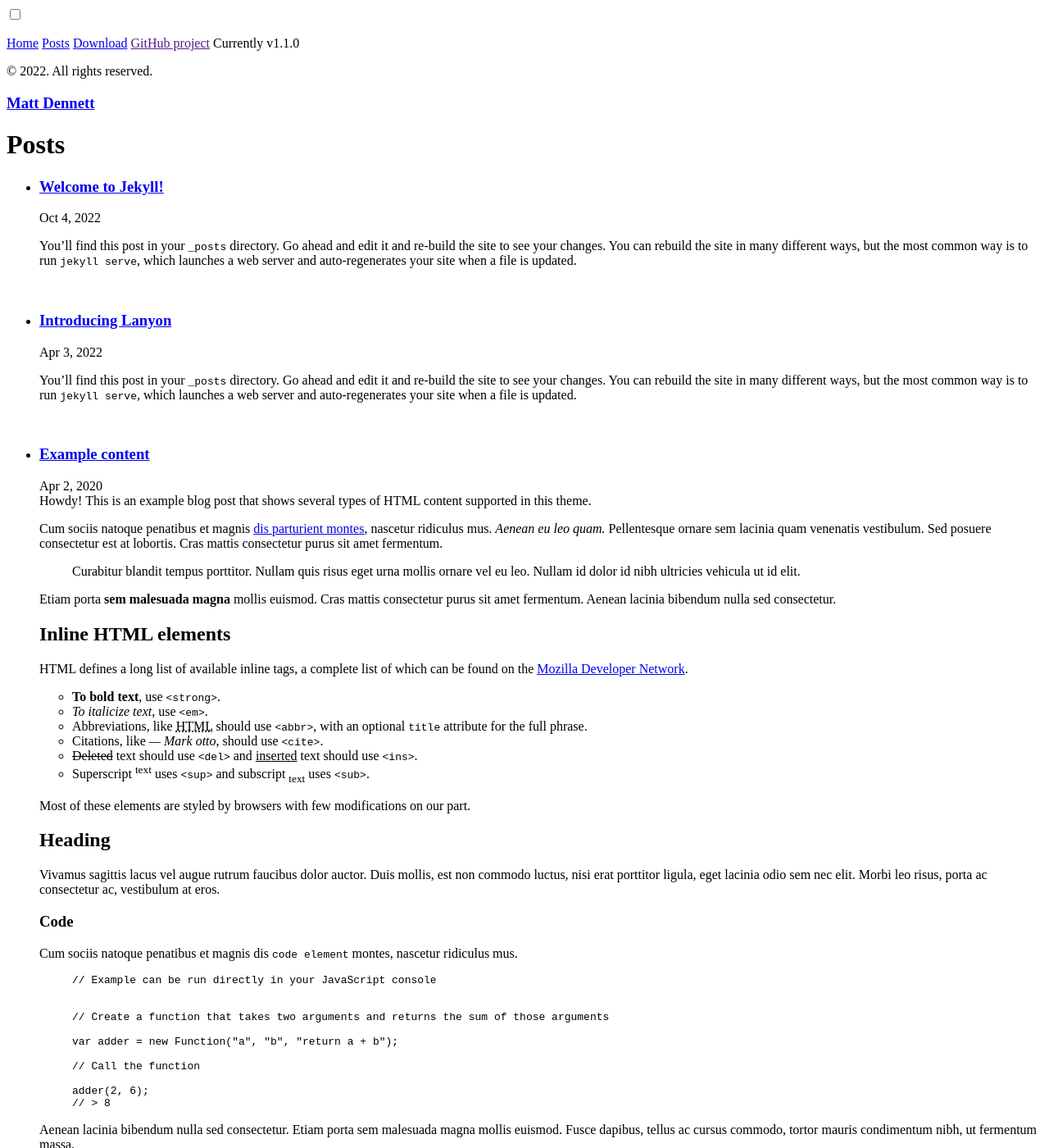
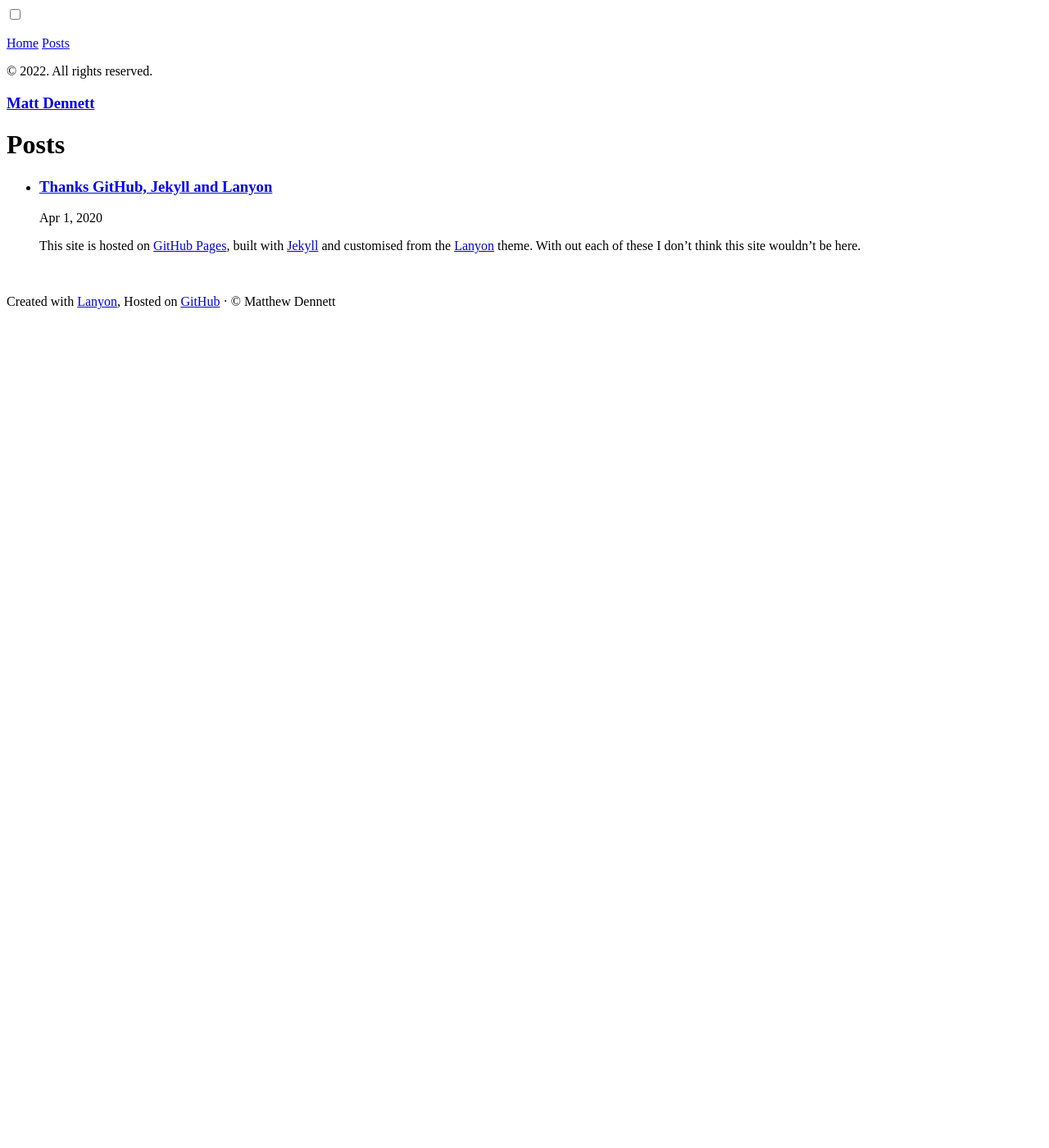
Before and after one commit to matthewdennett/matthewdennett.github.io, a Jekyll site: the page built from posts.html, in a window 1280 px wide and 1400 px high. Shown: the whole window at 82% size. Built offline with Jekyll 4.4.1, drawn with Linux system fonts in a browser that asks for light colours; some of the changed text lies outside the part shown.

Commit message:
Initial content

```diff
--- a/_includes/sidebar.html
+++ b/_includes/sidebar.html
@@ -25,9 +25,9 @@
       {% endif %}
     {% endfor %}
 
-    <a class="sidebar-nav-item" href="{{ site.github.repo }}/archive/v{{ site.version }}.zip">Download</a>
-    <a class="sidebar-nav-item" href="{{ site.github.repo }}">GitHub project</a>
-    <span class="sidebar-nav-item">Currently v{{ site.version }}</span>
+    <!-- <a class="sidebar-nav-item" href="{{ site.github.repo }}/archive/v{{ site.version }}.zip">Download</a> -->
+    <!-- <a class="sidebar-nav-item" href="{{ site.github.repo }}">GitHub project</a> -->
+    <!-- <span class="sidebar-nav-item">Currently v{{ site.version }}</span> -->
   </nav>
 
   <div class="sidebar-item">
--- /dev/null
+++ b/_posts/2020-04-01-Thanks.md
@@ -0,0 +1,26 @@
+---
+layout: post
+title: Thanks GitHub, Jekyll and Lanyon
+tags: credits
+---
+
+This site is hosted on [GitHub Pages](https://pages.github.com/), built with [Jekyll](https://jekyllrb.com) and customised from the [Lanyon](https://github.com/poole/lanyon#readme) theme. With out each of these I don't think this site wouldn't be here.
+
+<!--more-->
+
+### GitHub Pages
+[GitHub Pages](https://pages.github.com/) are public webpages hosted and published through GitHub directly from your repository. You can use GitHub Pages to host a page for your open source projects, host a blog, or even share your resume.
+
+
+### Jekyll
+[Jekyll](https://jekyllrb.com) is a static site generator, an open-source tool for creating simple yet powerful websites of all shapes and sizes. From [the project's readme](https://github.com/mojombo/jekyll/blob/master/README.markdown):
+
+  > Jekyll is a simple, blog aware, static site generator. It takes a template directory [...] and spits out a complete, static website suitable for serving with Apache or your favorite web server. This is also the engine behind GitHub Pages, which you can use to host your project’s page or blog right here from GitHub.
+
+Find out more by [visiting the project on GitHub](https://github.com/mojombo/jekyll).
+
+
+### Lanyon
+Lanyon is an unassuming [Jekyll](http://jekyllrb.com) theme that places content first by tucking away navigation in a hidden drawer. It's based on [Poole](http://getpoole.com), the Jekyll butler.
+
+[Head to the readme](https://github.com/poole/lanyon#readme) to learn more.
--- a/_posts/2020-04-01-whats-jekyll.md
+++ /dev/null
@@ -1,13 +0,0 @@
----
-layout: post
-title: What's Jekyll?
-tags: code
----
-
-[Jekyll](https://jekyllrb.com) is a static site generator, an open-source tool for creating simple yet powerful websites of all shapes and sizes. From [the project's readme](https://github.com/mojombo/jekyll/blob/master/README.markdown):
-
-  > Jekyll is a simple, blog aware, static site generator. It takes a template directory [...] and spits out a complete, static website suitable for serving with Apache or your favorite web server. This is also the engine behind GitHub Pages, which you can use to host your project’s page or blog right here from GitHub.
-
-It's an immensely useful tool and one we encourage you to use here with Lanyon.
-
-Find out more by [visiting the project on GitHub](https://github.com/mojombo/jekyll).
--- a/_posts/2020-04-02-example-content.md
+++ /dev/null
@@ -1,123 +0,0 @@
----
-layout: post
-title: Example content
-tags: jekyll update code
----
-
-
-<div class="message">
-  Howdy! This is an example blog post that shows several types of HTML content supported in this theme.
-</div>
-
-Cum sociis natoque penatibus et magnis <a href="#">dis parturient montes</a>, nascetur ridiculus mus. *Aenean eu leo quam.* Pellentesque ornare sem lacinia quam venenatis vestibulum. Sed posuere consectetur est at lobortis. Cras mattis consectetur purus sit amet fermentum.
-
-> Curabitur blandit tempus porttitor. Nullam quis risus eget urna mollis ornare vel eu leo. Nullam id dolor id nibh ultricies vehicula ut id elit.
-
-Etiam porta **sem malesuada magna** mollis euismod. Cras mattis consectetur purus sit amet fermentum. Aenean lacinia bibendum nulla sed consectetur.
-
-## Inline HTML elements
-
-HTML defines a long list of available inline tags, a complete list of which can be found on the [Mozilla Developer Network](https://developer.mozilla.org/en-US/docs/Web/HTML/Element).
-
-- **To bold text**, use `<strong>`.
-- *To italicize text*, use `<em>`.
-- Abbreviations, like <abbr title="HyperText Markup Langage">HTML</abbr> should use `<abbr>`, with an optional `title` attribute for the full phrase.
-- Citations, like <cite>&mdash; Mark otto</cite>, should use `<cite>`.
-- <del>Deleted</del> text should use `<del>` and <ins>inserted</ins> text should use `<ins>`.
-- Superscript <sup>text</sup> uses `<sup>` and subscript <sub>text</sub> uses `<sub>`.
-
-Most of these elements are styled by browsers with few modifications on our part.
-
-## Heading
-
-Vivamus sagittis lacus vel augue rutrum faucibus dolor auctor. Duis mollis, est non commodo luctus, nisi erat porttitor ligula, eget lacinia odio sem nec elit. Morbi leo risus, porta ac consectetur ac, vestibulum at eros.
-
-### Code
-
-Cum sociis natoque penatibus et magnis dis `code element` montes, nascetur ridiculus mus.
-
-{% highlight js %}
-// Example can be run directly in your JavaScript console
-
-// Create a function that takes two arguments and returns the sum of those arguments
-var adder = new Function("a", "b", "return a + b");
-
-// Call the function
-adder(2, 6);
-// > 8
-{% endhighlight %}
-
-Aenean lacinia bibendum nulla sed consectetur. Etiam porta sem malesuada magna mollis euismod. Fusce dapibus, tellus ac cursus commodo, tortor mauris condimentum nibh, ut fermentum massa.
-
-### Lists
-
-Cum sociis natoque penatibus et magnis dis parturient montes, nascetur ridiculus mus. Aenean lacinia bibendum nulla sed consectetur. Etiam porta sem malesuada magna mollis euismod. Fusce dapibus, tellus ac cursus commodo, tortor mauris condimentum nibh, ut fermentum massa justo sit amet risus.
-
-* Praesent commodo cursus magna, vel scelerisque nisl consectetur et.
-* Donec id elit non mi porta gravida at eget metus.
-* Nulla vitae elit libero, a pharetra augue.
-
-Donec ullamcorper nulla non metus auctor fringilla. Nulla vitae elit libero, a pharetra augue.
-
-1. Vestibulum id ligula porta felis euismod semper.
-2. Cum sociis natoque penatibus et magnis dis parturient montes, nascetur ridiculus mus.
-3. Maecenas sed diam eget risus varius blandit sit amet non magna.
-
-Cras mattis consectetur purus sit amet fermentum. Sed posuere consectetur est at lobortis.
-
-<dl>
-  <dt>HyperText Markup Language (HTML)</dt>
-  <dd>The language used to describe and define the content of a Web page</dd>
-
-  <dt>Cascading Style Sheets (CSS)</dt>
-  <dd>Used to describe the appearance of Web content</dd>
-
-  <dt>JavaScript (JS)</dt>
-  <dd>The programming language used to build advanced Web sites and applications</dd>
-</dl>
-
-Integer posuere erat a ante venenatis dapibus posuere velit aliquet. Morbi leo risus, porta ac consectetur ac, vestibulum at eros. Nullam quis risus eget urna mollis ornare vel eu leo.
-
-### Tables
-
-Aenean lacinia bibendum nulla sed consectetur. Lorem ipsum dolor sit amet, consectetur adipiscing elit.
-
-<table>
-  <thead>
-    <tr>
-      <th>Name</th>
-      <th>Upvotes</th>
-      <th>Downvotes</th>
-    </tr>
-  </thead>
-  <tfoot>
-    <tr>
-      <td>Totals</td>
-      <td>21</td>
-      <td>23</td>
-    </tr>
-  </tfoot>
-  <tbody>
-    <tr>
-      <td>Alice</td>
-      <td>10</td>
-      <td>11</td>
-    </tr>
-    <tr>
-      <td>Bob</td>
-      <td>4</td>
-      <td>3</td>
-    </tr>
-    <tr>
-      <td>Charlie</td>
-      <td>7</td>
-      <td>9</td>
-    </tr>
-  </tbody>
-</table>
-
-Nullam id dolor id nibh ultricies vehicula ut id elit. Sed posuere consectetur est at lobortis. Nullam quis risus eget urna mollis ornare vel eu leo.
-
------
-
-Want to see something else added? <a href="https://github.com/poole/poole/issues/new">Open an issue.</a>
--- a/_posts/2020-04-03-introducing-lanyon.md
+++ /dev/null
@@ -1,45 +0,0 @@
----
-layout: post
-title: "Introducing Lanyon"
-date:   2022-04-03 21:17:42 +1000
-tags: jekyll update code
----
-You’ll find this post in your `_posts` directory. Go ahead and edit it and re-build the site to see your changes. You can rebuild the site in many different ways, but the most common way is to run `jekyll serve`, which launches a web server and auto-regenerates your site when a file is updated.
-<!--more-->
-Jekyll requires blog post files to be named according to the following format:
-
-Lanyon is an unassuming [Jekyll](http://jekyllrb.com) theme that places content first by tucking away navigation in a hidden drawer. It's based on [Poole](http://getpoole.com), the Jekyll butler.
-
-Hello
-
-### Built on Poole
-
-Poole is the Jekyll Butler, serving as an upstanding and effective foundation for Jekyll themes by [@mdo](https://twitter.com/mdo). Poole, and every theme built on it (like Lanyon here) includes the following:
-
-* Complete Jekyll setup included (layouts, config, [404](/404), [RSS feed](/atom.xml), posts, and [example page](/about))
-* Mobile friendly design and development
-* Easily scalable text and component sizing with `rem` units in the CSS
-* Support for a wide gamut of HTML elements
-* Related posts (time-based, because Jekyll) below each post
-* Syntax highlighting, courtesy Pygments (the Python-based code snippet highlighter)
-
-### Lanyon features
-
-In addition to the features of Poole, Lanyon adds the following:
-
-* Toggleable sliding sidebar (built with only CSS) via **☰** link in top corner
-* Sidebar includes support for textual modules and a dynamically generated navigation with active link support
-* Two orientations for content and sidebar, default (left sidebar) and [reverse](https://github.com/poole/lanyon#reverse-layout) (right sidebar), available via `<body>` classes
-* [Eight optional color schemes](https://github.com/poole/lanyon#themes), available via `<body>` classes
-
-[Head to the readme](https://github.com/poole/lanyon#readme) to learn more.
-
-### Browser support
-
-Lanyon is by preference a forward-thinking project. In addition to the latest versions of Chrome, Safari (mobile and desktop), and Firefox, it is only compatible with Internet Explorer 9 and above.
-
-### Download
-
-Lanyon is developed on and hosted with GitHub. Head to the <a href="https://github.com/poole/lanyon">GitHub repository</a> for downloads, bug reports, and features requests.
-
-Thanks!
--- a/_posts/2022-10-04-welcome-to-jekyll.md
+++ /dev/null
@@ -1,29 +0,0 @@
----
-layout: post
-title:  "Welcome to Jekyll!"
-date:   2022-10-04 21:17:42 +1000
-tags: jekyll update code
----
-You’ll find this post in your `_posts` directory. Go ahead and edit it and re-build the site to see your changes. You can rebuild the site in many different ways, but the most common way is to run `jekyll serve`, which launches a web server and auto-regenerates your site when a file is updated.
-<!--more-->
-Jekyll requires blog post files to be named according to the following format:
-
-`YEAR-MONTH-DAY-title.MARKUP`
-
-Where `YEAR` is a four-digit number, `MONTH` and `DAY` are both two-digit numbers, and `MARKUP` is the file extension representing the format used in the file. After that, include the necessary front matter. Take a look at the source for this post to get an idea about how it works.
-
-Jekyll also offers powerful support for code snippets:
-
-{% highlight ruby %}
-def print_hi(name)
-  puts "Hi, #{name}"
-end
-print_hi('Tom')
-#=> prints 'Hi, Tom' to STDOUT.
-{% endhighlight %}
-
-Check out the [Jekyll docs][jekyll-docs] for more info on how to get the most out of Jekyll. File all bugs/feature requests at [Jekyll’s GitHub repo][jekyll-gh]. If you have questions, you can ask them on [Jekyll Talk][jekyll-talk].
-
-[jekyll-docs]: https://jekyllrb.com/docs/home
-[jekyll-gh]:   https://github.com/jekyll/jekyll
-[jekyll-talk]: https://talk.jekyllrb.com/
```
Also changed, not shown: _includes/certlist.html (+14 -0 lines), index.md (+6 -10 lines), public/certIcons/cert_pcnse.png (added), public/certIcons/cert_pse.png (added).
